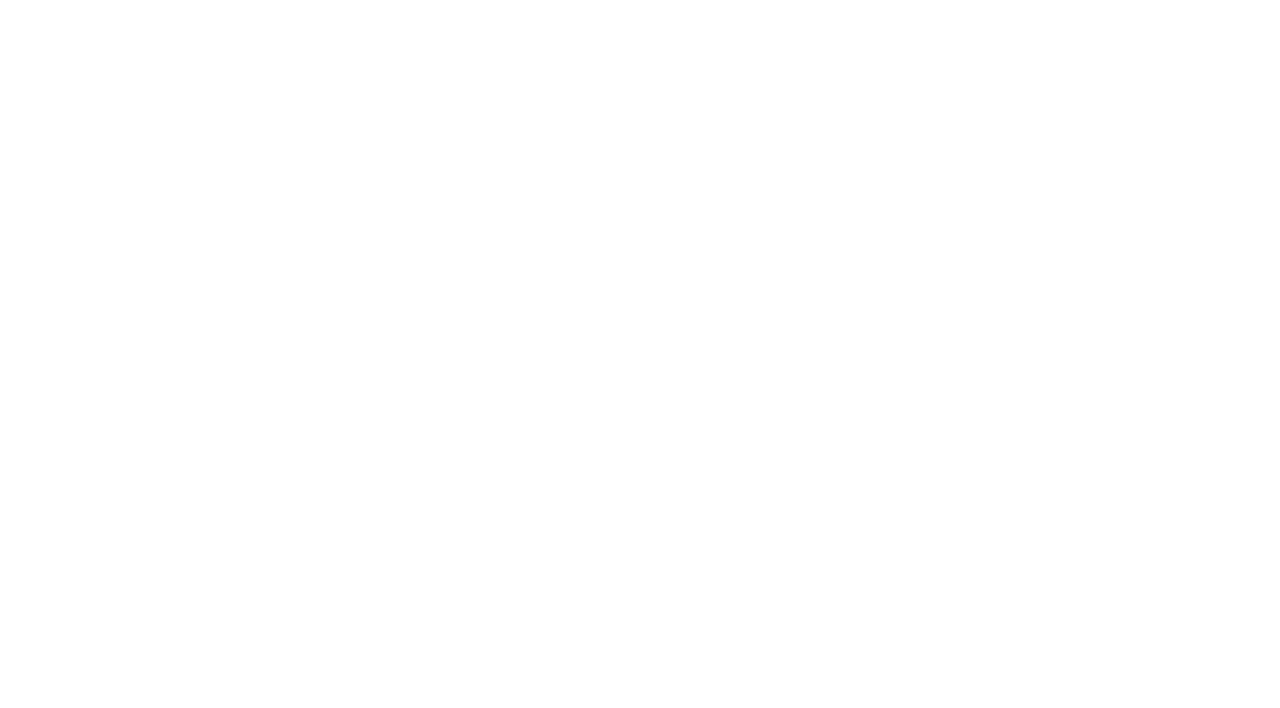
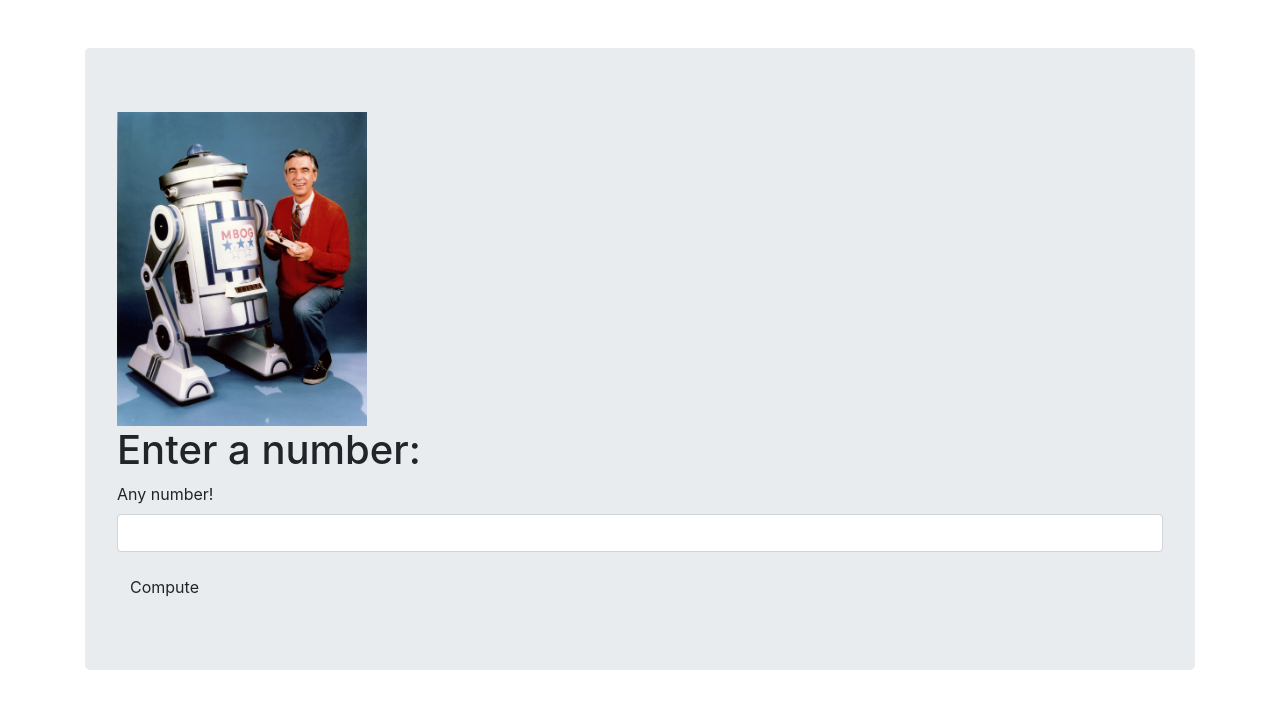
Before and after one commit to kdrendel99/robogers-refactored, a plain HTML site: page index.html in a window 1280 px wide. Drawn offline with Linux system fonts and the light colour scheme.

Commit message:
Build functioning second spec regarding 3.

```diff
--- a/index.html
+++ b/index.html
@@ -5,9 +5,23 @@
   <link href="css/styles.css" rel="stylesheet" type="text/css">
   <script src="js/jquery-3.5.1.js"></script>
   <script src="js/scripts.js"></script>
-  <title></title>
+  <title>Mr. Roger's Machine</title>
 </head>
 <body>
-
+  <br>
+  <br>
+  <div class="container">
+    <div class="jumbotron">
+      <img src="img/robot.jpg" alt="A photo of a robot" width="250">
+     <h1>Enter a number:</h1>
+      <form id="leapYear">
+        <div class="form-group">
+          <label for="number">Any number!</label>
+          <input id="number" class="form-control" type="text">
+        </div>
+        <button type="submit" class="btn">Compute</button>
+      </form>
+    </div>
+  </div>
 </body>
 </html>
--- a/js/scripts.js
+++ b/js/scripts.js
@@ -1,5 +1,7 @@
 function beepBoop(input){
   for (i = 0; i <= input; i++) {
-    console.log(i);
+    if (i==3){
+      console.log("neighbor")
+    }
+    else {console.log(i)}; }
   }
-}
```
Also changed, not shown: README.md, img/robot.jpg (added).
